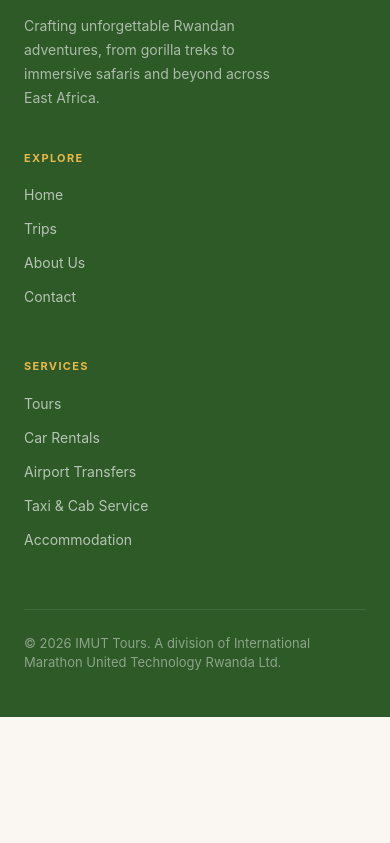
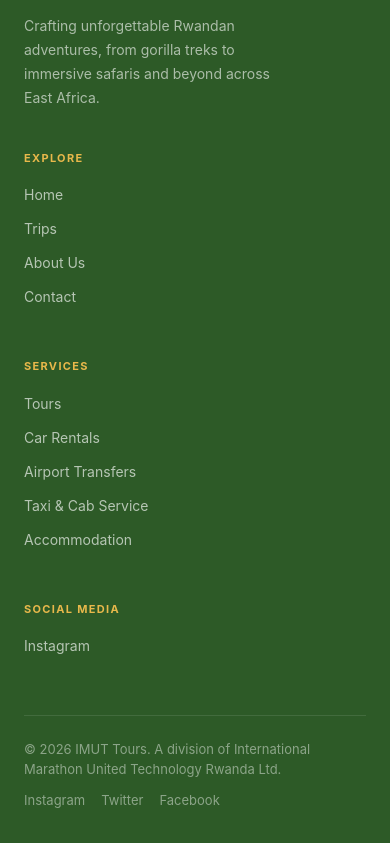
Before and after one commit to Bazatohalemouard/imut-tours, a React (Vite) app: page / in a window 390 px wide. Shown: the part 4176-5019 px from the top of the page. Before the commit the page ends 4893 px from the top, so only its background shows below. Built offline with nearby package versions, Linux system fonts and the light colour scheme; a web font is replaced by a local one.

Commit message:
Other accounts need to be mobile created

```diff
--- a/src/components/Footer.jsx
+++ b/src/components/Footer.jsx
@@ -39,34 +39,20 @@ export const Footer = ({ setPage }) => (
             title: "Explore",
             links: ["Home", "Trips", "About Us", "Contact"],
             pages: ["home", "trips", "about", "contact"],
+            newTab: false,
           },
           {
             title: "Services",
             links: ["Tours", "Car Rentals", "Airport Transfers", "Taxi & Cab Service", "Accommodation"],
             pages: ["services", "services", "services", "services", "services"],
+            newTab: false,
           },
-          // {
-          //   title: "Destinations",
-          //   links: [
-          //     "Volcanoes NP",
-          //     "Nyungwe Forest",
-          //     "Lake Kivu",
-          //     "Bwindi Forest",
-          //     "Queen Elizabeth NP",
-          //   ],
-          //   pages: new Array(5).fill("trips"),
-          // },
-          // {
-          //   title: "Experiences",
-          //   links: [
-          //     "Gorilla Trekking",
-          //     "Chimp Tracking",
-          //     "Big Five Safari",
-          //     "River Safaris",
-          //     "Cultural Tours",
-          //   ],
-          //   pages: new Array(5).fill("trips"),
-          // },
+          {
+            title: "Social Media",
+            links: ["Instagram"],
+            pages: ["https://www.instagram.com/imut_tours/"],
+            newTab: true,
+          },
         ].map((col) => (
           <div key={col.title}>
             <h4
@@ -85,7 +71,13 @@ export const Footer = ({ setPage }) => (
               {col.links.map((link, i) => (
                 <li key={i} style={{ marginBottom: 10 }}>
                   <button
-                    onClick={() => setPage(col.pages[i])}
+                    onClick={() => {
+                      if (col.newTab) {
+                        window.open(col.pages[i], '_blank');
+                      } else {
+                        setPage(col.pages[i]);
+                      }
+                    }}
                     style={{
                       background: "none",
                       border: "none",
@@ -125,9 +117,10 @@ export const Footer = ({ setPage }) => (
           © 2026 IMUT Tours. A division of International Marathon United Technology Rwanda Ltd.
         </p>
         <div style={{ display: "flex", gap: 16 }}>
-          {[].map((item) => (
+          {["Instagram", "Twitter", "Facebook"].map((item) => (
             <button
               key={item}
+              onClick={() => window.open(item.toLowerCase(), '_blank')}
               style={{
                 background: "none",
                 border: "none",
```
